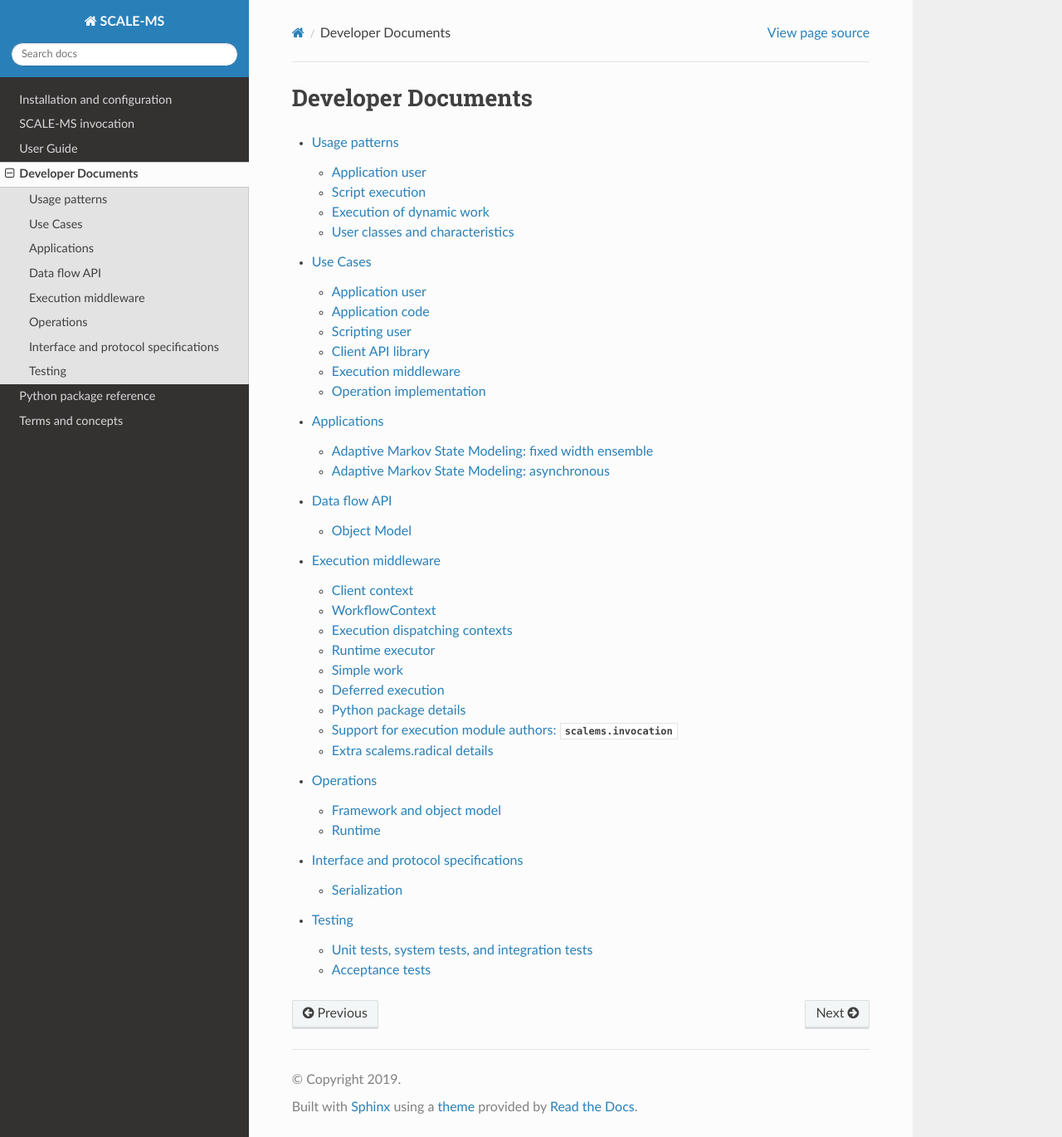
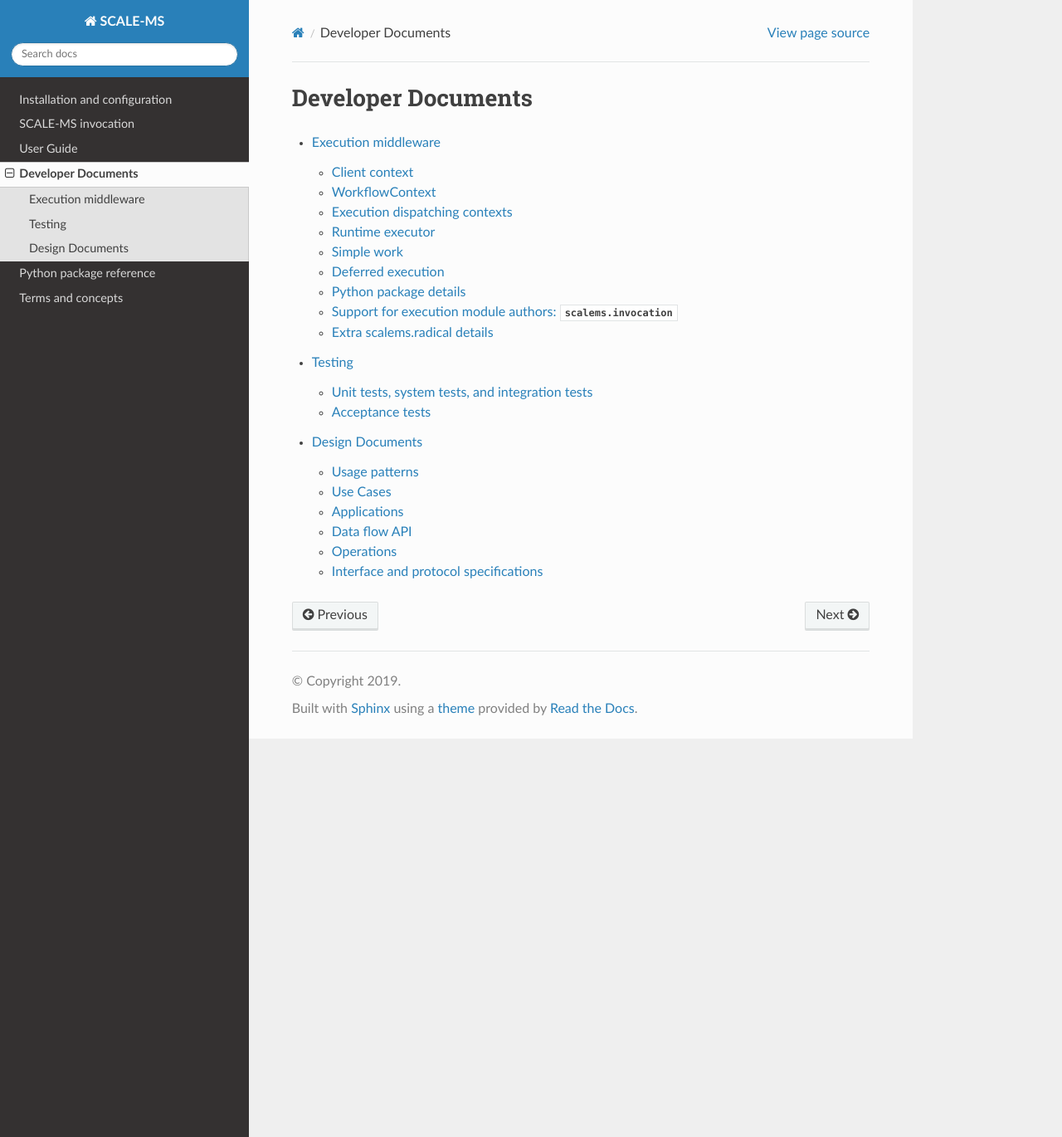
Before and after one commit to SCALE-MS/scale-ms, a Sphinx documentation site: the page built from docs/developer.rst, in a window 1280 px wide and 1370 px high. Shown: the whole window at 83% size. Built offline with Sphinx 7.4.7 and the Read the Docs theme 2.0.0, drawn with Linux system fonts in a browser that asks for light colours.

Commit message:
Rearrange the doctree.

```diff
--- a/docs/applications/asynchronous_adaptive_msm.rst
+++ b/docs/design/applications/asynchronous_adaptive_msm.rst
@@ -38,7 +38,7 @@ output to task input is not known until data is produced during execution.
 
 :file:`examples/async_adaptive_msm/unordered_mapping.py`
 
-.. literalinclude:: ../../examples/async_adaptive_msm/unordered_mapping.py
+.. literalinclude:: ../../../examples/async_adaptive_msm/unordered_mapping.py
 
 
 Example 2: Data queue
@@ -49,7 +49,7 @@ inform the simulations added back to the queue.
 
 :file:`examples/async_adaptive_msm/async_queue.py`
 
-.. literalinclude:: ../../examples/async_adaptive_msm/async_queue.py
+.. literalinclude:: ../../../examples/async_adaptive_msm/async_queue.py
 
 Example 3: Asynchronous batches
 -------------------------------
@@ -62,4 +62,4 @@ dependencies are satisfied.
 
 :file:`examples/async_adaptive_msm/async_iteration.py`
 
-.. literalinclude:: ../../examples/async_adaptive_msm/async_iteration.py
+.. literalinclude:: ../../../examples/async_adaptive_msm/async_iteration.py
--- a/docs/applications/parallel_adaptive_msm.rst
+++ b/docs/design/applications/parallel_adaptive_msm.rst
@@ -19,18 +19,18 @@ wraps GROMACS command line tools and gmxapi.
 
 The entry point for the researcher's application is the main script body from :file:`examples/parallel_adaptive_msm/workflow.py`:
 
-.. literalinclude:: ../../examples/parallel_adaptive_msm/workflow.py
+.. literalinclude:: ../../../examples/parallel_adaptive_msm/workflow.py
 
 The algorithmic details of the above scriplet depend on two supporting modules,
 given here for completeness.
 
 :file:`examples/parallel_adaptive_msm/msmtool.py`:
 
-.. literalinclude:: ../../examples/parallel_adaptive_msm/msmtool.py
+.. literalinclude:: ../../../examples/parallel_adaptive_msm/msmtool.py
 
 Simulation preparation and output
 manipulation use command line tools. Simulation is executed with gmxapi.
 
 :file:`src/scalems/wrappers/gromacs.py`
 
-.. literalinclude:: ../../src/scalems/wrappers/gromacs.py
+.. literalinclude:: ../../../src/scalems/wrappers/gromacs.py
--- a/docs/serialization.rst
+++ b/docs/design/serialization.rst
@@ -193,11 +193,11 @@ Consider a client issuing the following command::
 The resulting workflow members are represented similarly in client or execution
 contexts.
 
-.. uml:: diagrams/workflow_staging/subprocess_simple_workflow_instance.puml
+.. uml:: diagrams/subprocess_simple_workflow_instance.puml
 
 For completeness, we can show representations of the object-type definitions.
 
-.. uml:: diagrams/workflow_staging/subprocesstypes_instance.puml
+.. uml:: diagrams/subprocesstypes_instance.puml
 
 Tasks and data types in the "scalems" namespace are built-in and do not
 generally need to be explicitly recorded.
--- a/docs/developer.rst
+++ b/docs/developer.rst
@@ -5,11 +5,6 @@ Developer Documents
 ..  toctree::
     :maxdepth: 2
 
-    usage
-    usecase
-    applications
-    dataflow
     executor
-    operations
-    specifications
     testing
+    design/index
```
Also changed, not shown: docs/design/index.rst (added, +17 -0 lines), docs/design/applications.rst (renamed from docs/applications.rst), docs/design/dataflow.rst (renamed from docs/dataflow.rst), docs/design/operations.rst (renamed from docs/operations.rst), docs/design/specifications.rst (renamed from docs/specifications.rst), docs/design/usage.rst (renamed from docs/usage.rst), docs/design/usecase.rst (renamed from docs/usecase.rst), 8 other files.
